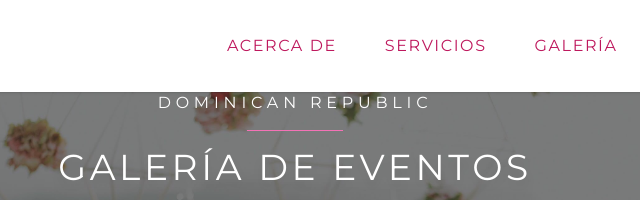
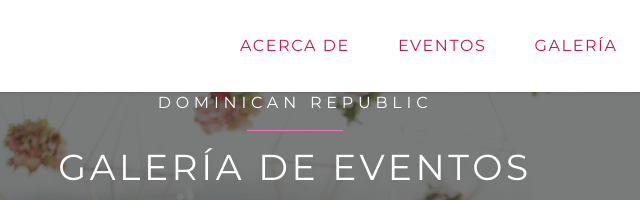
Before and after one commit to JhenrySierra/eventiplanner, a plain HTML site: page galeria.html in a window 1280 px wide. Shown: the top 200 px of the page, 345-985 px from the left. Drawn offline with nearby package versions, Linux system fonts and the light colour scheme; files whose address does not match are found by name.

Commit message:
fixed nav links labels

```diff
--- a/galeria.html
+++ b/galeria.html
@@ -72,7 +72,7 @@
           <a
             class="text-pink-700 text-md hover:text-white hover:bg-[#e6bed2] uppercase transition py-3 px-6 py-2 rounded-xl"
             href="./index.html#services"
-            >Servicios</a
+            >Eventos</a
           >
           <a
             class="text-pink-700 text-md hover:text-white hover:bg-[#e6bed2] uppercase transition py-3 px-6 py-2 rounded-xl"
@@ -139,7 +139,7 @@
                 <a
                   href="#services"
                   class="-mx-3 block rounded-lg px-3 py-2 text-base font-semibold leading-7 text-gray-900 hover:bg-gray-50"
-                  >Servicios</a
+                  >Eventos</a
                 >
                 <a
                   href="#portfolio"
```
Also changed, not shown: index.html (+1 -1 lines).
